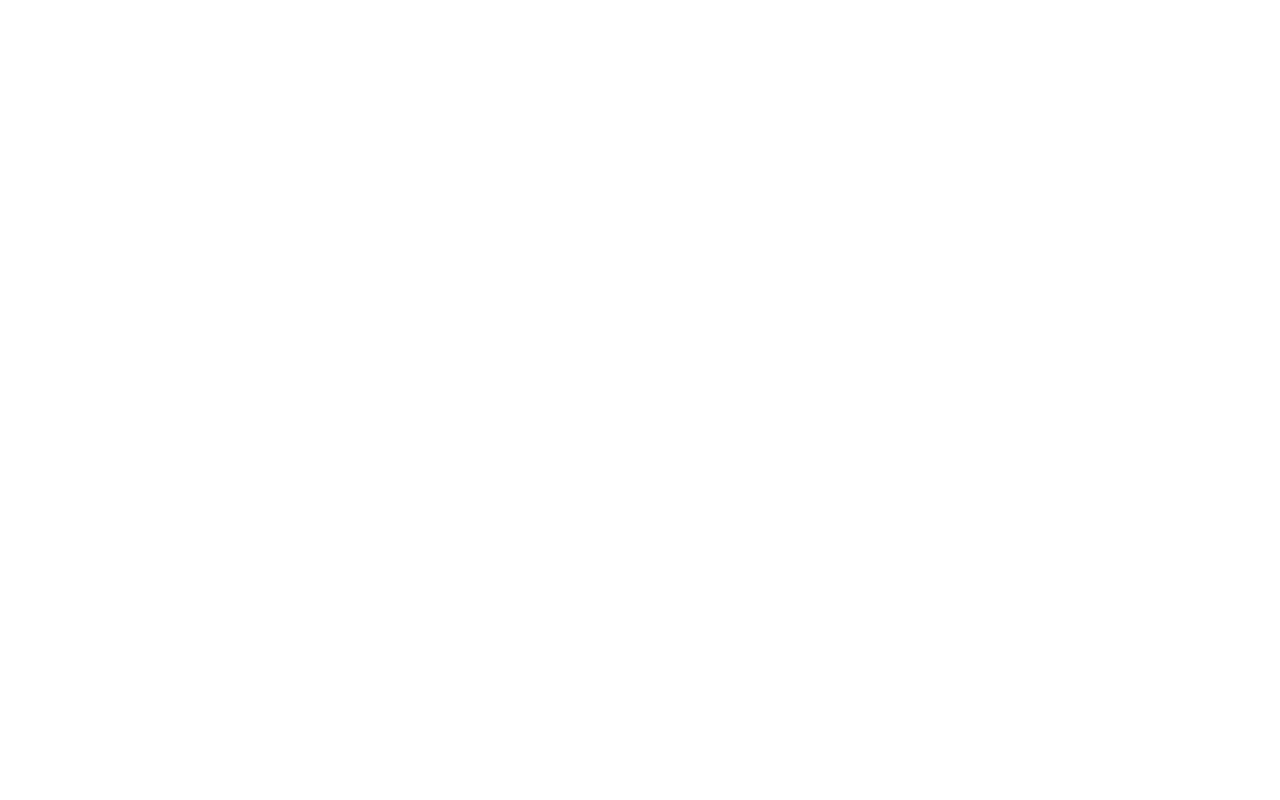
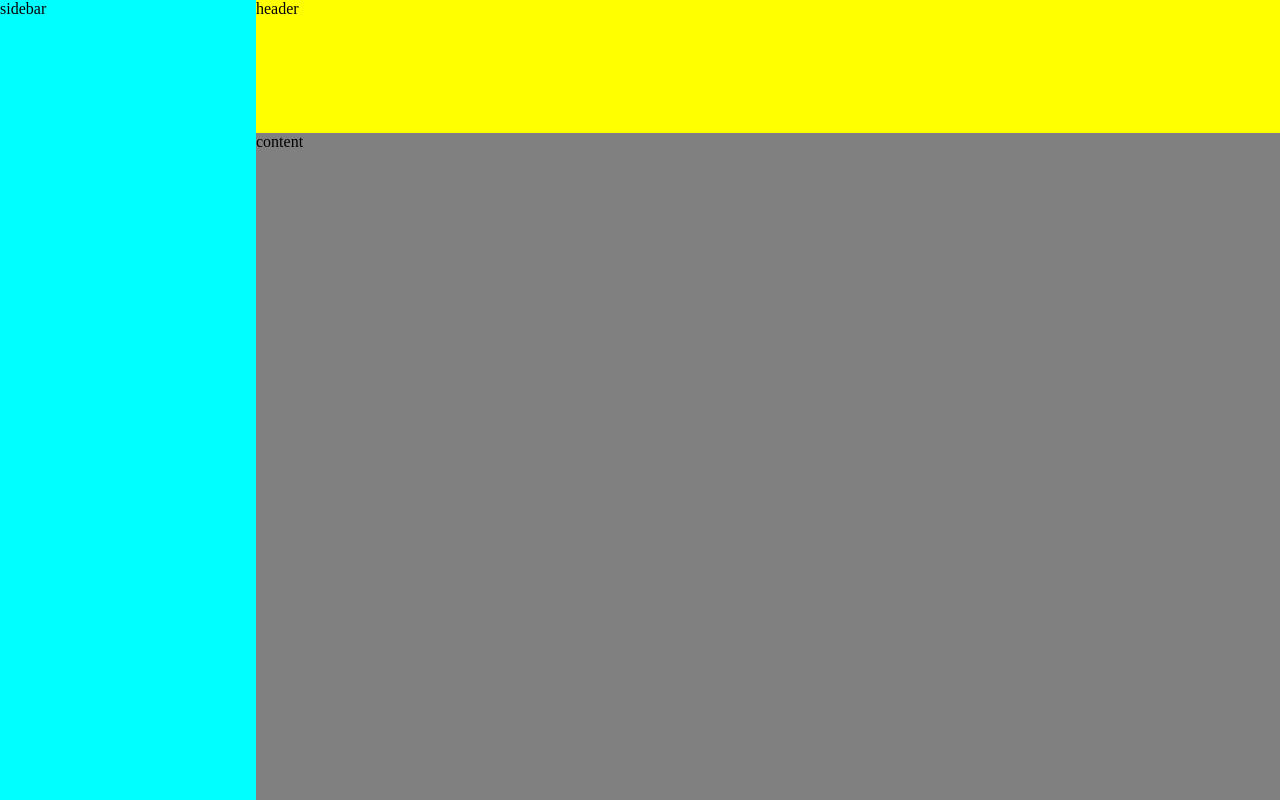
Before and after one commit to Tussis88/admin-dashboard-odin, a plain HTML site: page index.html in a window 1280 px wide. Drawn offline with Linux system fonts and the light colour scheme.

Commit message:
fatta griglia di base

```diff
--- a/index.html
+++ b/index.html
@@ -7,5 +7,14 @@
     <link rel="stylesheet" href="style.css">
   </head>
   <body>
+    <div class="header">
+      header
+    </div>
+    <div class="sidebar">
+      sidebar
+    </div>
+    <div class="content">
+      content
+    </div>
   </body>
 </html>
--- a/style.css
+++ b/style.css
@@ -0,0 +1,24 @@
+* {
+  margin: 0;
+  padding: 0;
+}
+body {
+  display: grid;
+  grid-template-columns: 1fr 4fr;
+  grid-template-rows: 1fr 5fr;
+  height: 100vh;
+}
+
+.header {
+  background-color: yellow;
+}
+
+.sidebar {
+  background-color: cyan;
+  grid-column: 1 / 2;
+  grid-row: 1 / 3;
+}
+
+.content {
+  background-color: grey;
+}
```
